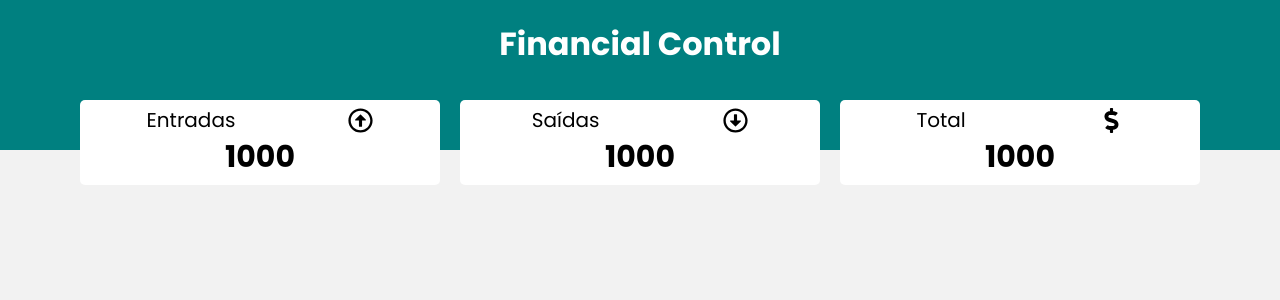
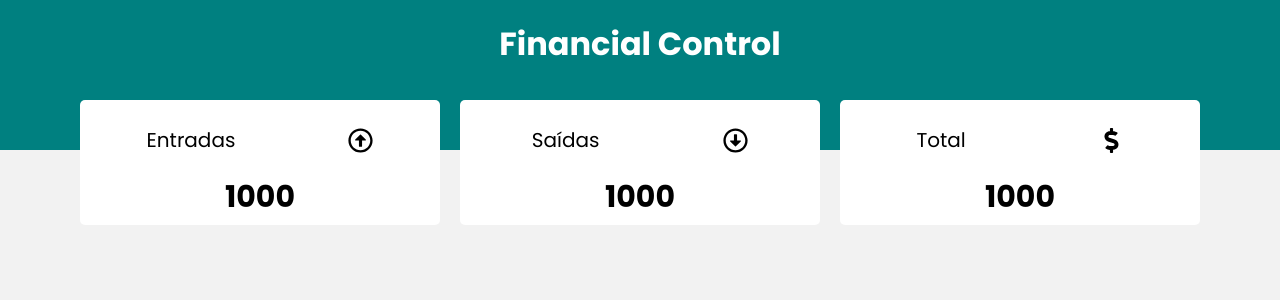
Before and after one commit to Nigraum/financial-controller, a React (Create React App) app: page / in a window 1280 px wide. Shown: the top 300 px of the page. Built offline with nearby package versions, Linux system fonts and the light colour scheme.

Commit message:
add margin to tHedaer

```diff
--- a/src/components/ResumeItem/style.js
+++ b/src/components/ResumeItem/style.js
@@ -32,6 +32,7 @@ export const THeader = styled.header`
   justify-content: space-around;
   width: 100%;
   gap: 10px;
+  margin: 20px auto;
 
   svg {
     width: 25px;
```
